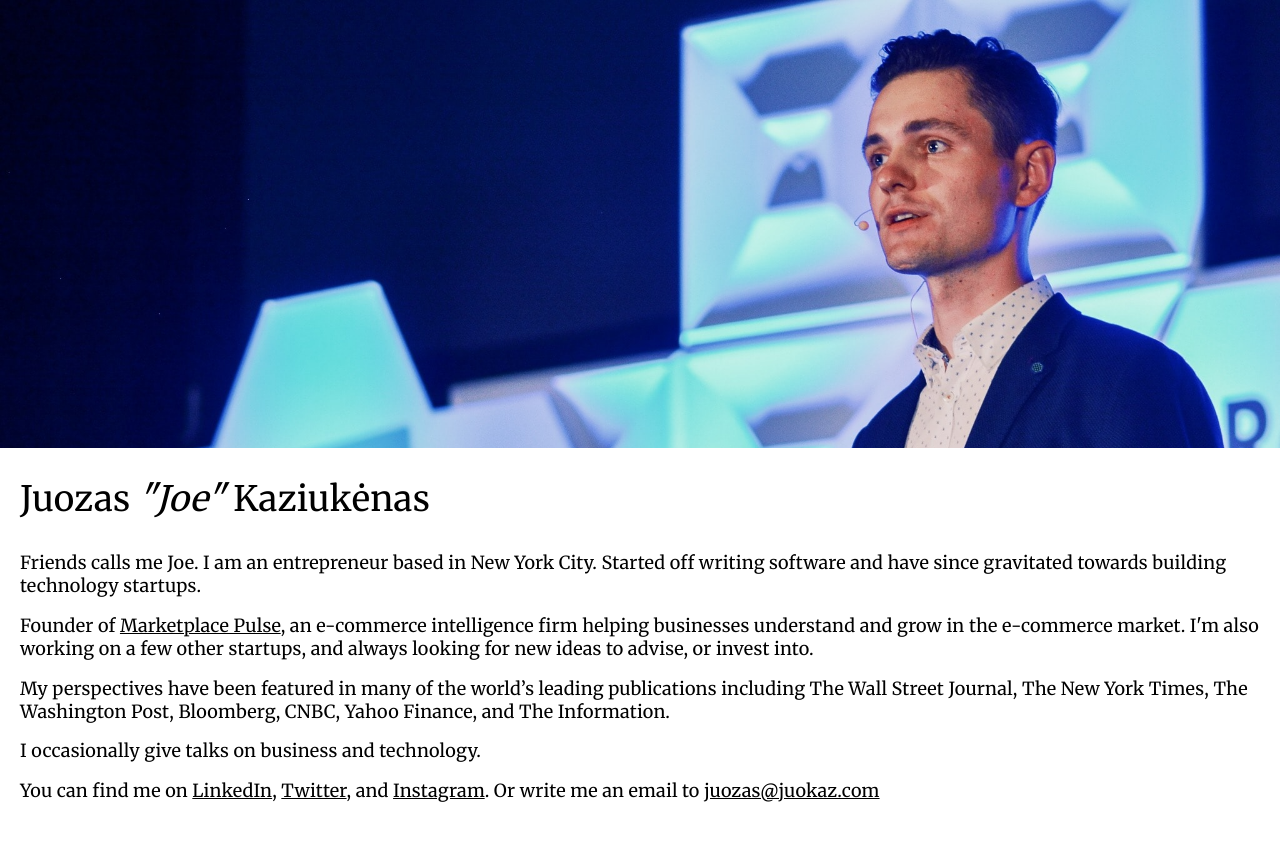
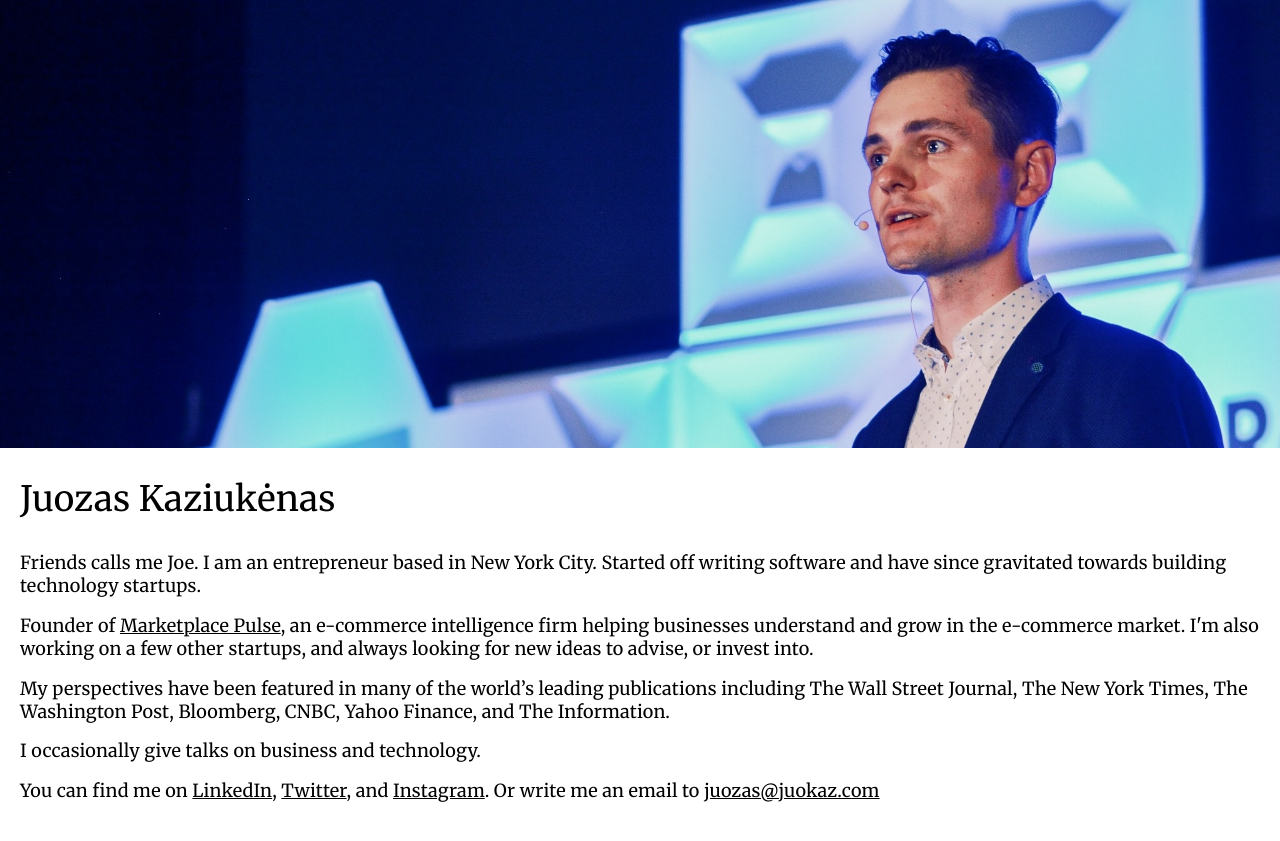
Before and after one commit to juokaz/juokaz.com, a Jekyll site: the page built from index.html, in a window 1280 px wide. Shown: the top 841 px of the page. Built offline with Jekyll 4.4.1, drawn with Linux system fonts in a browser that asks for light colours.

Commit message:
Remove 'Joe' as a name

```diff
--- a/index.html
+++ b/index.html
@@ -7,7 +7,7 @@ index_page: true
 </div>
 
 <div id="about">
-    <h1>Juozas <em>"Joe"</em> Kaziukėnas</h1>
+    <h1>Juozas Kaziukėnas</h1>
     <p>
         Friends calls me Joe. I am an entrepreneur based in New York City. Started off writing software and have since gravitated towards building technology startups.
     </p>
```
